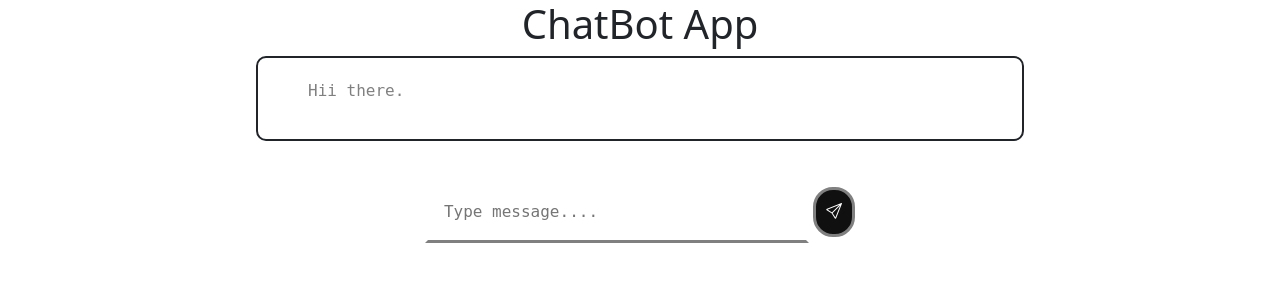
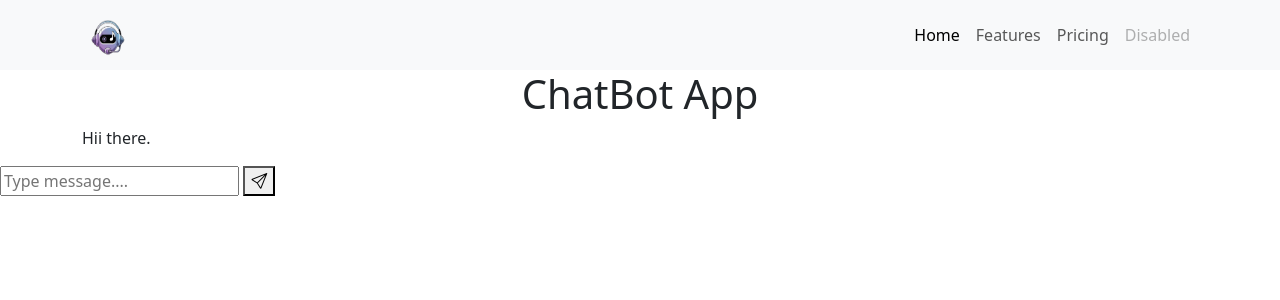
Before and after one commit to GauravChavan2004/college_Chatbot_song, a Django app: page / in a window 1280 px wide. Shown: the top 300 px of the page. Run offline with Django 5.2, Linux system fonts and the light colour scheme.

Commit message:
add navbar and logo

```diff
--- a/ChatBot_Song/settings.py
+++ b/ChatBot_Song/settings.py
@@ -126,3 +126,6 @@ DEFAULT_AUTO_FIELD = 'django.db.models.BigAutoField'
 STATICFILES_DIRS = [
     BASE_DIR , "static",
 ]
+
+MEDIA_URL='/media/'
+MEDIA_ROOT = BASE_DIR /'media'
--- a/ChatBot_Song/urls.py
+++ b/ChatBot_Song/urls.py
@@ -17,6 +17,8 @@ Including another URLconf
 from django.contrib import admin
 from django.urls import path
 from chatbot_app import views
+from django.conf import settings
+from django.conf.urls.static import static
 
 urlpatterns = [
     path('admin/', admin.site.urls),
@@ -24,3 +26,7 @@ urlpatterns = [
     path("chat/", views.chat),
 
 ]
+
+if settings.DEBUG:
+    urlpatterns += static(settings.MEDIA_URL,
+                          document_root=settings.MEDIA_ROOT)
--- a/chatbot_app/intents.json
+++ b/chatbot_app/intents.json
@@ -36,7 +36,7 @@
    "context_set": "how_are_you"
   },
   {"tag": "doing_great",
-   "patterns": ["I am doing great", "I am well", "Im great", "awesome", "happy", "better", "great"],
+   "patterns": ["I am doing great", "I am well", "Im great", "awesome", "happy", "better", "great", "fine"],
    "responses": ["Oh thats funny you actually thought I cared. You crack me up.", "Wow you thought I cared. I hope you have a bad day tomorrow."],
    "context_filter": "how_are_you"
   },
--- a/static/index.css
+++ /dev/null
@@ -1,46 +0,0 @@
-.container1{
-    margin: auto;
-    width:60%;
-    border: solid 2px;
-    border-radius: 10px;
-
-    padding: 20px;
-    padding-left: 50px;
-    padding-right: 50px;
-}
-#BotInput{
-    font-size: 16px;
-    font-family: monospace;
-    color: gray;
-    text-align:left;
-    line-height: 25px;
-}
-#User_Input{
-    margin-left:auto;
-    margin-right: auto;
-    margin-top: 40px;
-    text-align: center;
-    width: 50%;
-}
-#textInput{
-    border:3px solid white;
-    border-bottom: 3px solid gray;
-    font-family: monospace;
-    font-size: 16px;
-    width: 60%;
-    padding: 16px;
-    color:gray;
-}
-
-#Submit_btn{
-    padding: 10px;
-    font-family: monospace;
-    font-size: 16px;
-    border:3px solid gray;
-    color: white;
-    background-color: rgb(17, 16, 16);
-    border-radius: 20px;
-}
-.userText{
-    text-align: right;
-}
--- /dev/null
+++ b/template/header.html
@@ -0,0 +1,23 @@
+<nav class="navbar navbar-expand-lg bg-body-tertiary">
+    <div class="container-sm">
+        <a class="navbar-brand" href="#">
+            <img src=".\media\chatbot__logo.png" width="54" height="44">
+        </a>
+      <div class="collapse navbar-collapse" id="navbarNav">
+        <ul class="navbar-nav ms-auto mb-2 mb-lg-0">
+          <li class="nav-item">
+            <a class="nav-link active" aria-current="page" href="#">Home</a>
+          </li>
+          <li class="nav-item">
+            <a class="nav-link" href="#">Features</a>
+          </li>
+          <li class="nav-item">
+            <a class="nav-link" href="#">Pricing</a>
+          </li>
+          <li class="nav-item">
+            <a class="nav-link disabled" aria-disabled="true">Disabled</a>
+          </li>
+        </ul>
+      </div>
+    </div>
+  </nav>
--- a/template/index.html
+++ b/template/index.html
@@ -21,8 +21,9 @@
     {% load static %}
   </head>
   <body>
+    {% include "header.html" %}
     <h1 style="font-family: monospace:" class="text-center">ChatBot App</h1>
-    <div class="container1">
+    <div class="container-sm">
       <div id="BotInput">
         <p><span>Hii there. </span></p>
         <p>{{data}}</p>
```
Also changed, not shown: db.sqlite3, media/chatbot__logo.png (added).
